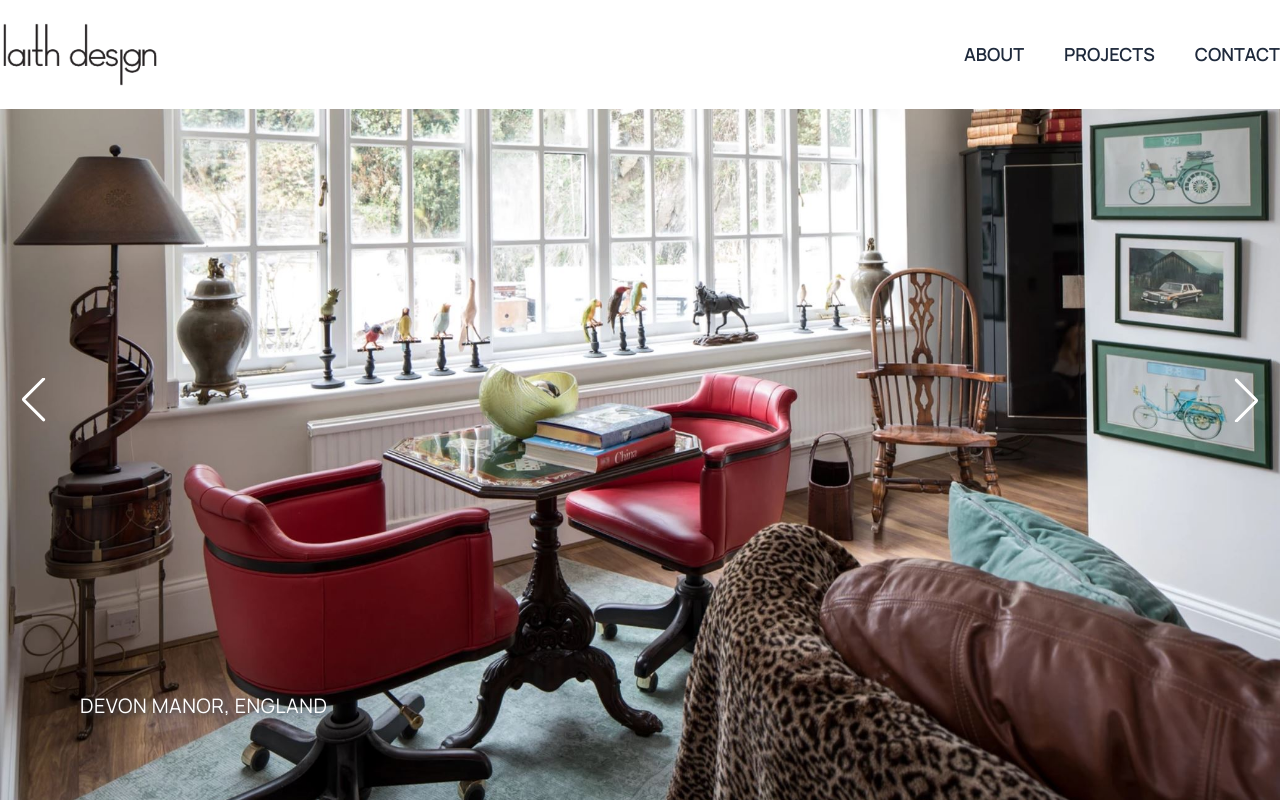
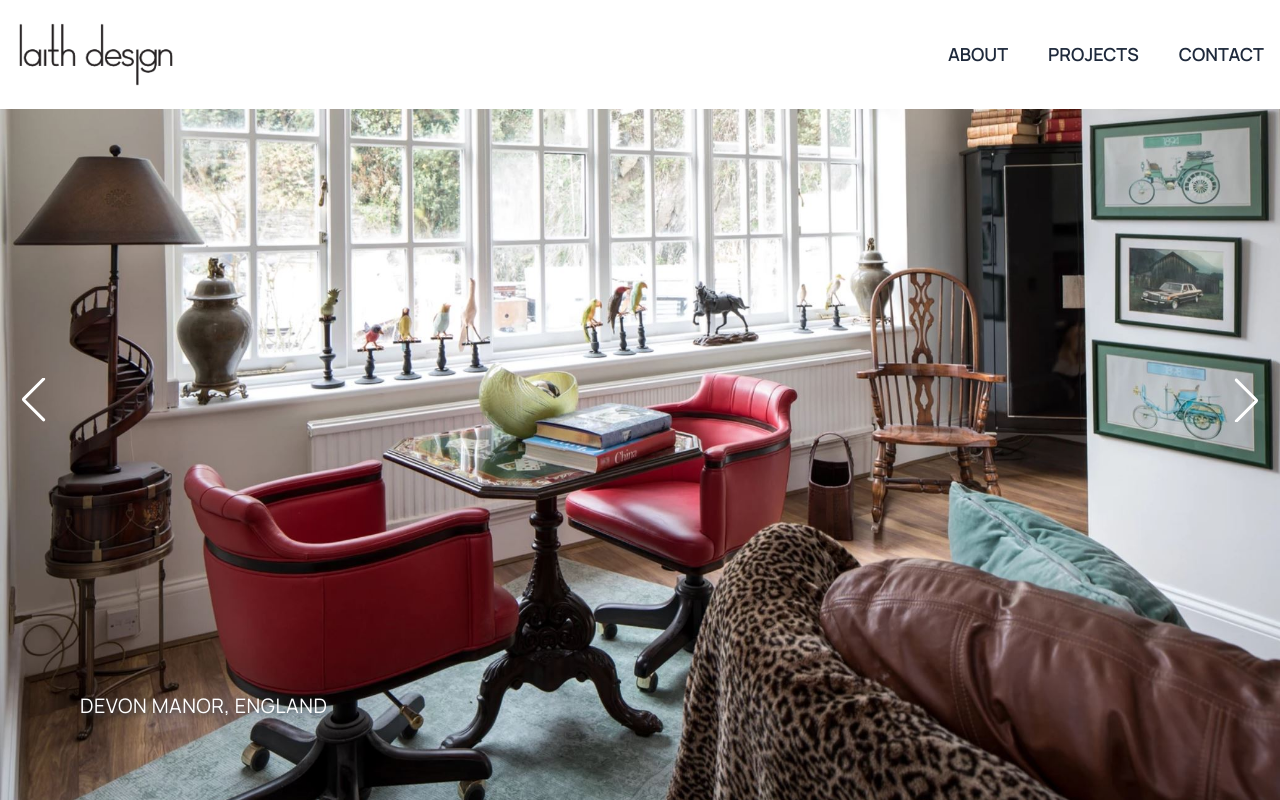
Before and after one commit to saadkhaan/lah, a Next.js app: page / in a window 1280 px wide. Built offline with nearby package versions, Linux system fonts and the light colour scheme.

Commit message:
Added padding in x axis

```diff
--- a/components/Navbar.js
+++ b/components/Navbar.js
@@ -12,7 +12,7 @@ export default function Navbar() {
   const currentPath = usePathname();
   return (
     <>
-      <nav className="w-full bg-white top-0 z-20 fixed ">
+      <nav className="w-full bg-white top-0 z-20 fixed px-4">
         <div className="container mx-auto justify-between px-4 sm:px-0 md:flex md:items-center">
           <div className="flex items-center justify-between py-3 md:block md:py-5">
             <div className="w-32 h-auto md:w-40 font-black md:text-slate-950 text-2xl">
```
